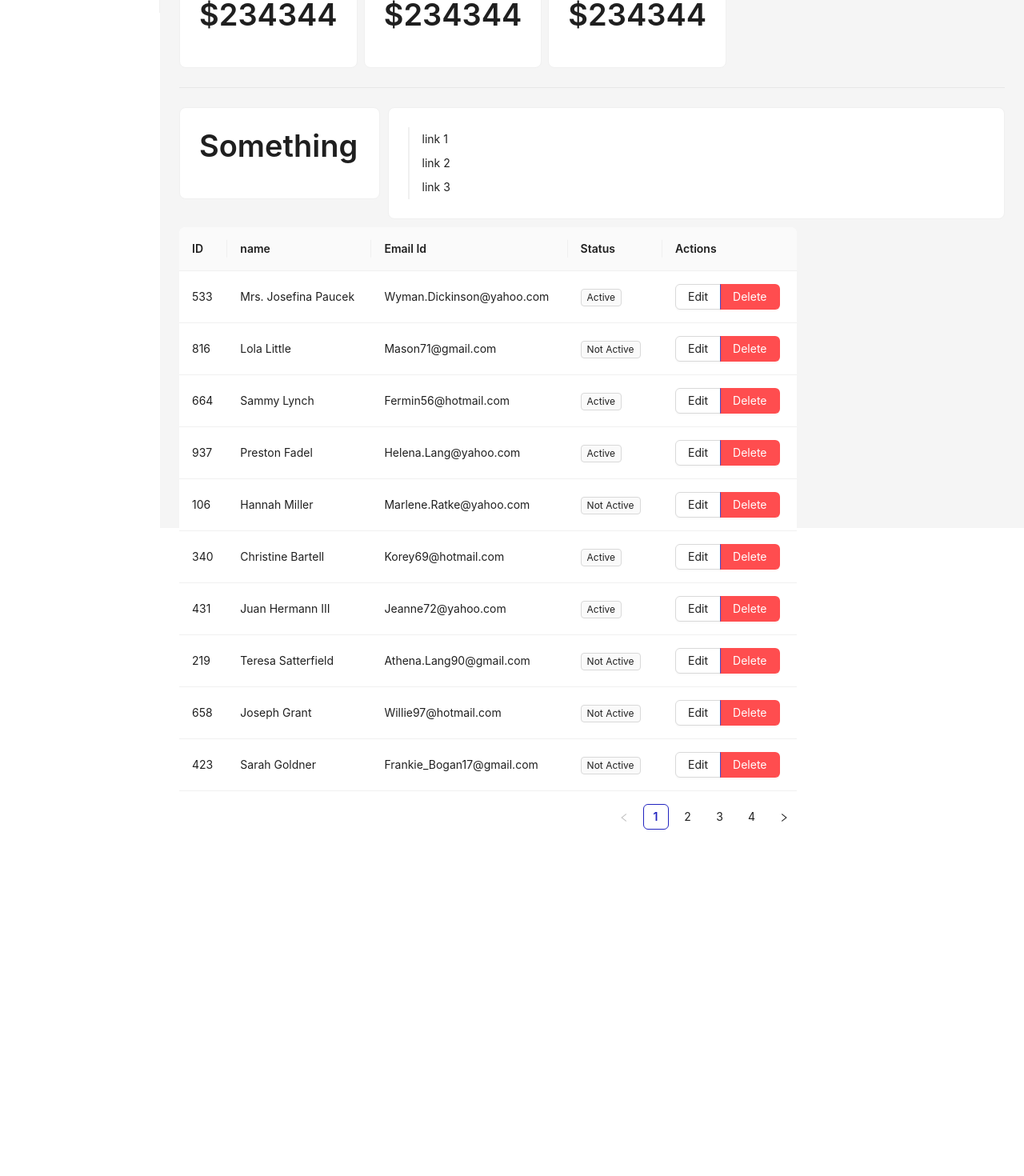
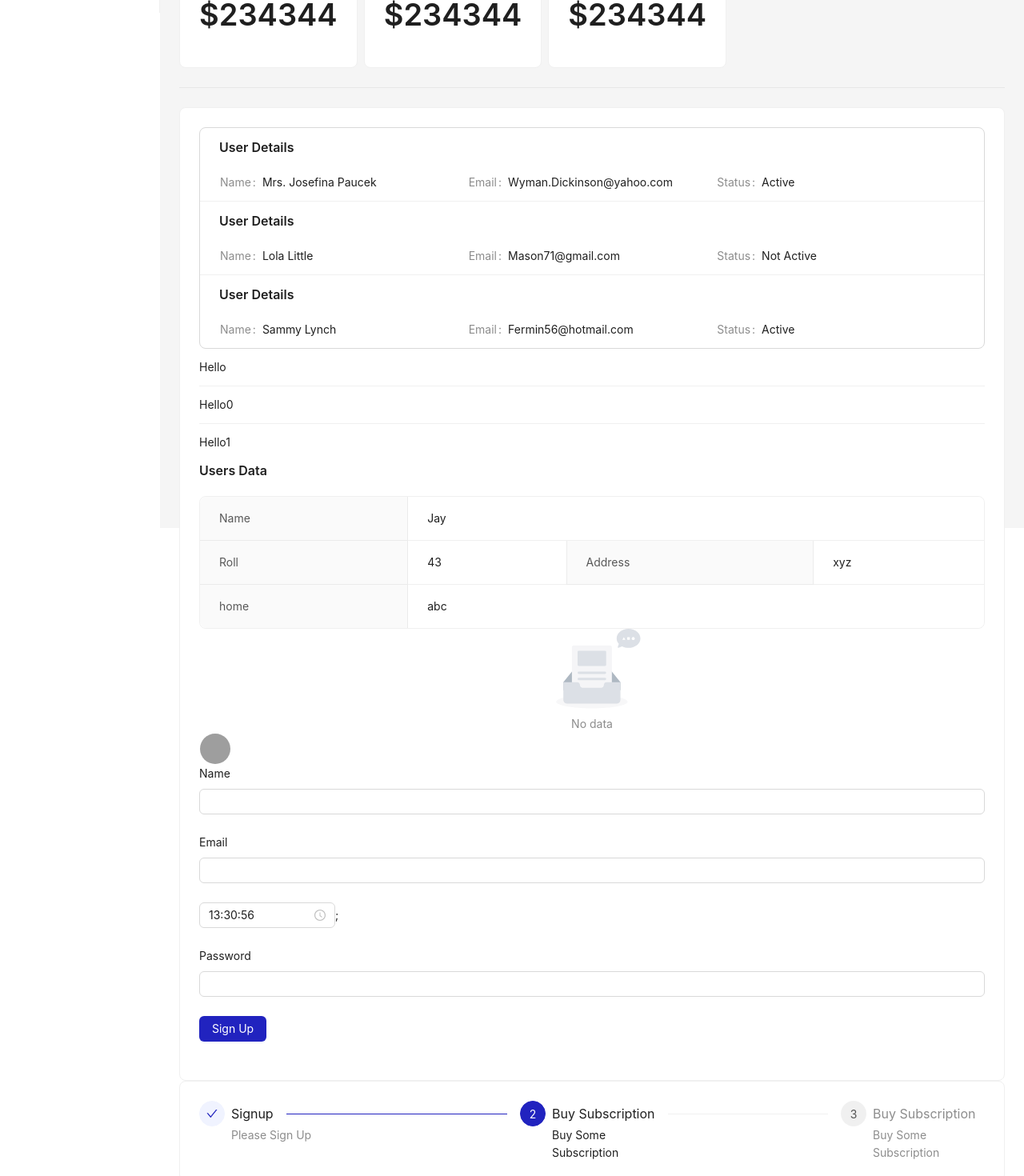
Before and after one commit to sinchana-P/antd-dashboard, a React (Vite) app: page / in a window 1280 px wide. Shown: the part 140-1610 px from the top of the page at 80% size. Before the commit the page ends 1193 px from the top, so only its background shows below. Built offline with nearby package versions, Linux system fonts and the light colour scheme; grey boxes are pictures that could not be loaded.

Commit message:
Link, Table, Card, List

```diff
--- a/package.json
+++ b/package.json
@@ -11,6 +11,7 @@
   },
   "dependencies": {
     "antd": "^5.11.1",
+    "dayjs": "^1.11.10",
     "react": "^18.2.0",
     "react-dom": "^18.2.0",
     "react-icons": "^4.11.0"
--- a/src/App.tsx
+++ b/src/App.tsx
@@ -1,5 +1,6 @@
+import * as DescriptorD from "node_modules\@faker-js\faker\dist\types\locales\it\company\descriptor.d";
 import { useState } from 'react'
-import { Anchor, Button, Card, Col, Divider, Layout, Menu, Row, Space, Table, Tag, Typography } from 'antd'
+import { Anchor, Avatar, Button, Card, Col, Descriptions, Divider, Empty, Form, Input, Layout, List, Menu, Row, Space, Steps, Table, Tag, TimePicker, Typography } from 'antd'
 import { Content, Header } from "antd/es/layout/layout";
 import Sider from "antd/es/layout/Sider";
 import "./styles/dashboard.css"
@@ -13,6 +14,7 @@ import { AiOutlineMoneyCollect } from 'react-icons/ai'
 const { Link } = Anchor;
 import { faker } from '@faker-js/faker'
 import ButtonGroup from 'antd/es/button/button-group';
+import dayjs from 'dayjs';
 
 const generateData = () => {
   const dat = [];
@@ -109,6 +111,93 @@ function App() {
           </Space>
           <Divider />
 
+          <Card>
+
+            {/* <List
+              bordered
+              dataSource={data}
+              renderItem={(item) => {
+                return <List.Item>{item.name}</List.Item>
+              }}
+            /> */}
+            <List
+              bordered
+              dataSource={data.slice(0, 3)}
+              renderItem={(item) => {
+                return <List.Item>
+                  <Descriptions title={"User Details"}>
+                    <Descriptions.Item label={"Name"}>
+                        {item.name}
+                    </Descriptions.Item>
+                    <Descriptions.Item label={"Email"}>
+                        {item.email}
+                    </Descriptions.Item>
+                    <Descriptions.Item label={"Status"}>
+                        {item.status ? "Active" : "Not Active"}
+                    </Descriptions.Item>
+                  </Descriptions>
+                </List.Item>
+              }}
+            />
+
+            <List>
+              <List.Item>Hello</List.Item>
+              <List.Item>Hello0</List.Item>
+              <List.Item>Hello1</List.Item>
+            </List>
+
+            <Descriptions bordered title={"Users Data"}>
+              <Descriptions.Item span={3} label={"Name"}>Jay</Descriptions.Item>
+              <Descriptions.Item span={2} label={"Roll"}>43</Descriptions.Item>
+              <Descriptions.Item span={2} label={"Address"}>xyz</Descriptions.Item>
+              <Descriptions.Item span={2} label={"home"}>abc</Descriptions.Item>
+            </Descriptions>
+            <Form
+              onFinish={(values) => {
+                console.log(values)
+              }}
+              layout='vertical'>
+              <Empty />
+              <Avatar
+                size={"large"}
+                src="https://d1fdloi71mui9q.cloudfront.net/C0tNgh8Sfq80BH4G5d7w_JtyQdSwH09L9z6by" />
+              <Form.Item name={"name"} label={"Name"}>
+                <Input />
+              </Form.Item>
+              <Form.Item name={"email"} label={"Email"}>
+                <Input type='email' />
+              </Form.Item>
+              <Form.Item>
+                <TimePicker defaultValue={dayjs('13:30:56', 'HH:mm:ss')} />;
+              </Form.Item>
+              <Form.Item name={"password"} label={"Password"}>
+                <Input type='password' />
+              </Form.Item>
+              <Form.Item>
+                <Button htmlType='submit' type='primary'>Sign Up</Button>              </Form.Item>
+            </Form>
+          </Card>
+
+          <Card>
+            <Steps
+              current = {1}
+              items = {[
+                {
+                  title: "Signup",
+                  description: "Please Sign Up"
+                },
+                {
+                  title: "Buy Subscription",
+                  description: "Buy Some Subscription"
+                },
+                {
+                  title: "Buy Subscription",
+                  description: "Buy Some Subscription"
+                }
+              ]}
+            />
+          </Card>
+
           <Row gutter={10}>
             <Col span={6}>
               <Card>
```
Also changed, not shown: 1 other file (tests, documents, lock files or other folders).
